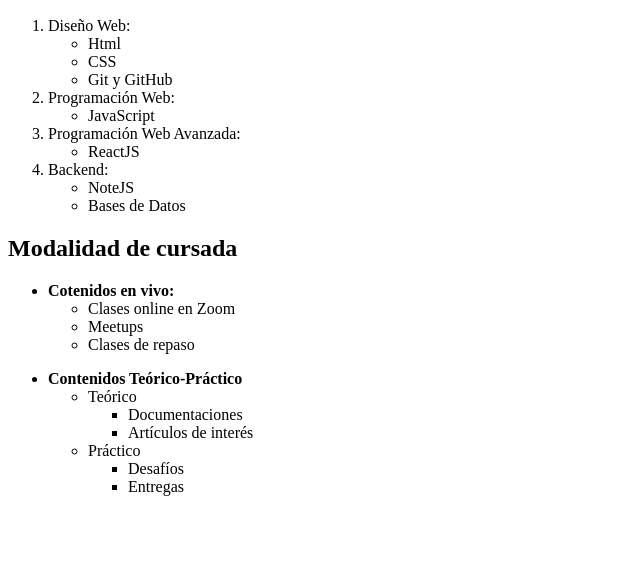
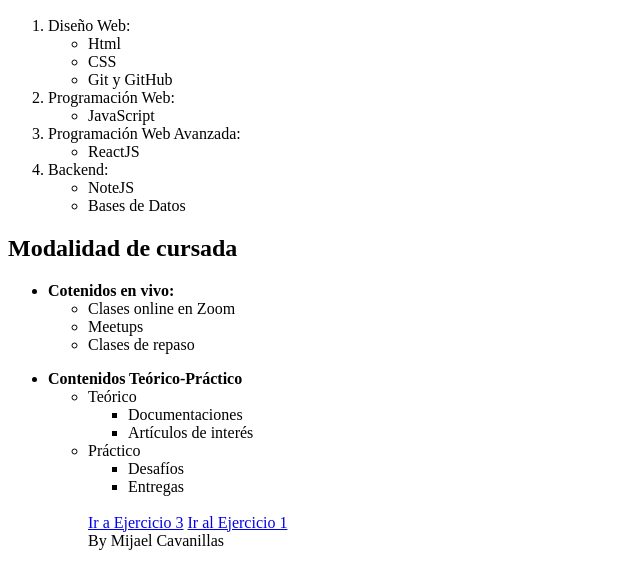
Before and after one commit to MijaBochi/E1, a plain HTML site: page ejercicio2.html in a window 1280 px wide. Shown: the part 110-698 px from the top of the page, without its empty margins (0-640 px from the left). Drawn offline with Linux system fonts and the light colour scheme.

Commit message:
Agregue etiqueta link

```diff
--- a/ejercicio2.html
+++ b/ejercicio2.html
@@ -57,7 +57,10 @@
                 <ul>
                     <li>Desafíos</li>
                     <li>Entregas</li>
-                </ul>
+                </ul> <br />
+                <a href="ejercicio3.html">Ir a Ejercicio 3</a>
+                <a href="index.html">Ir al Ejercicio 1</a>
+                <footer> By Mijael Cavanillas</footer>
 
 
 </body>
```
Also changed, not shown: ejercicio3.html (+4 -1 lines), index.html (+3 -1 lines).
